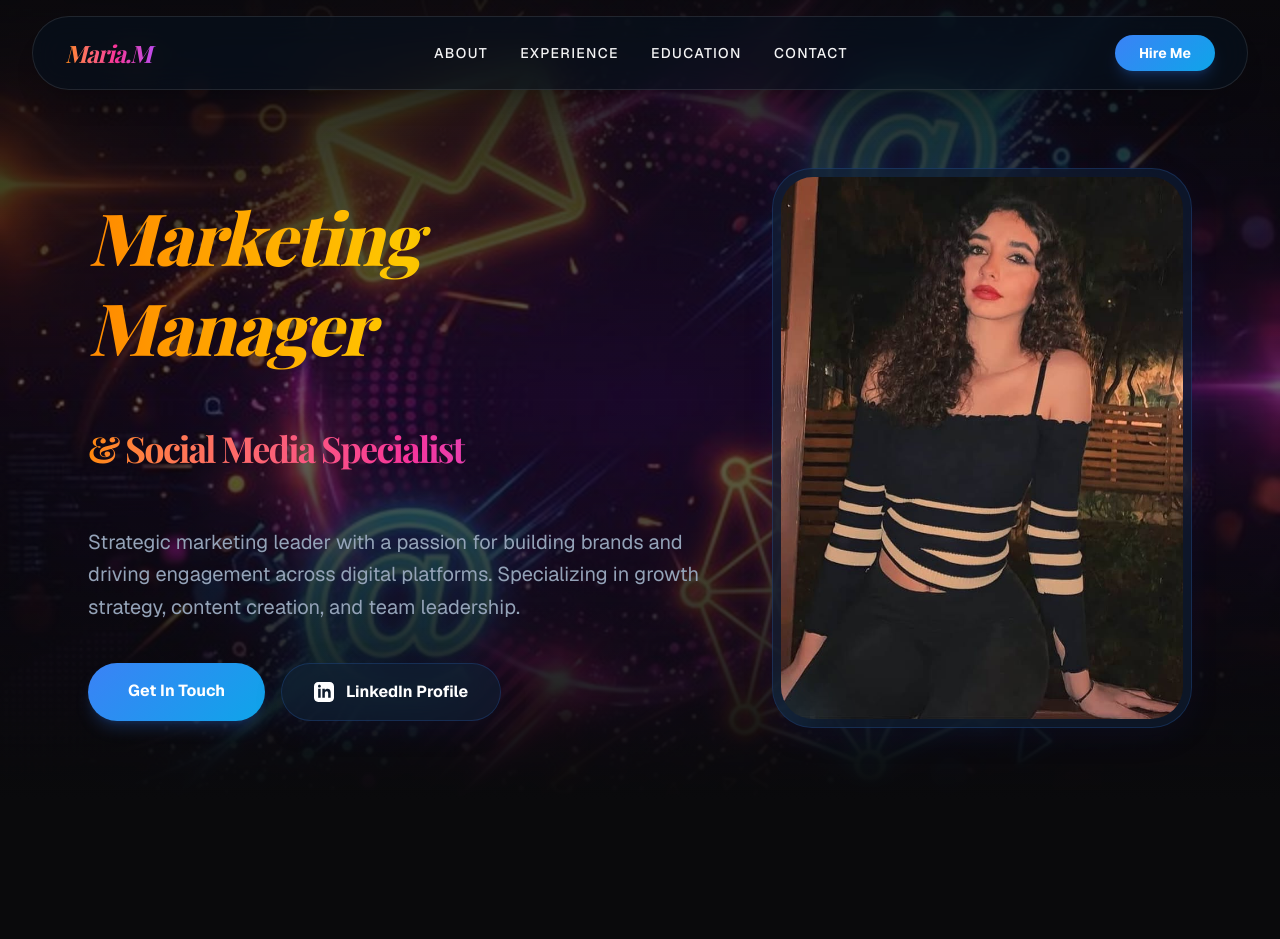
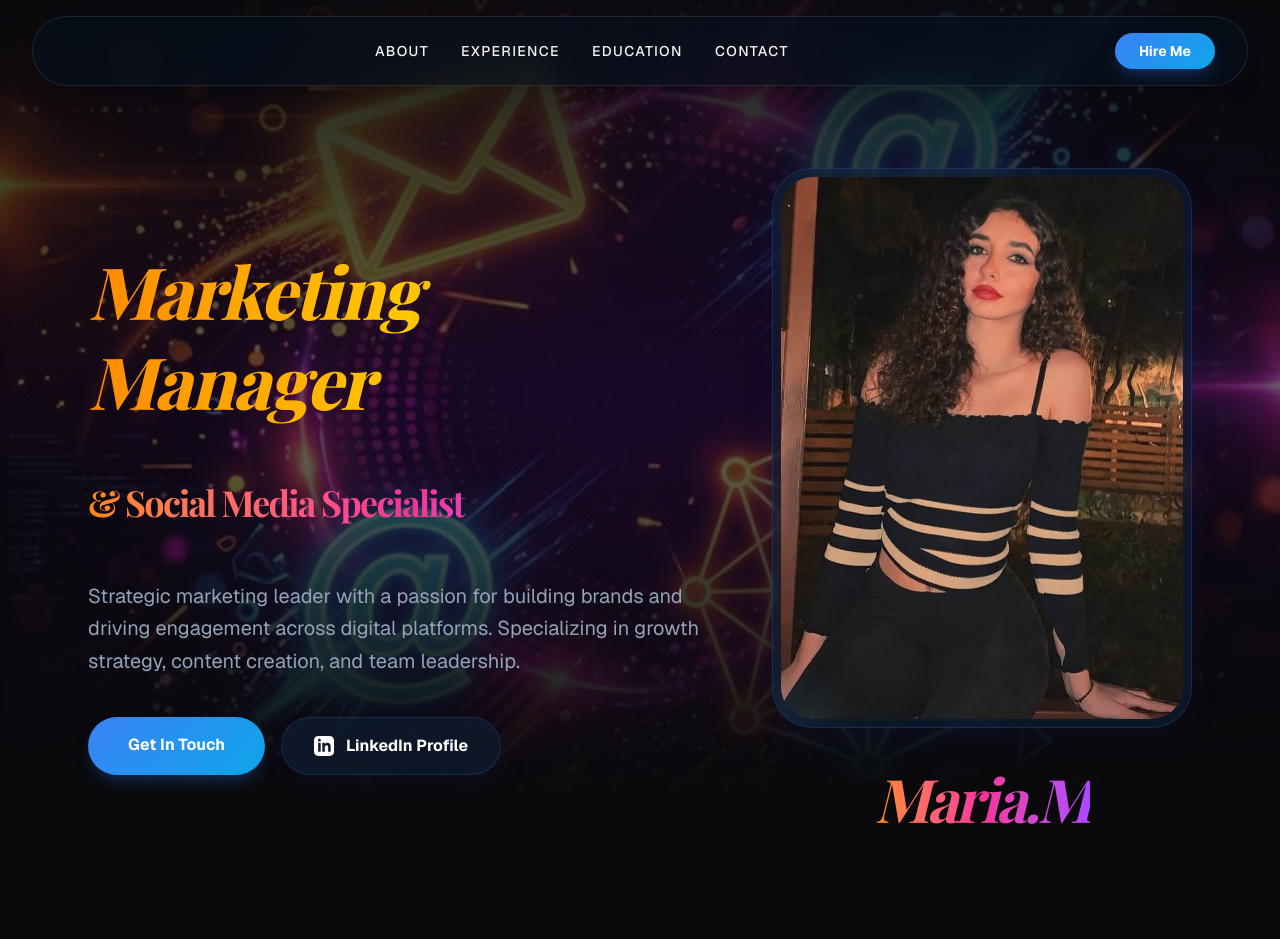
Before and after one commit to Alex-Kr02/CV-Maria, a Next.js app: page / in a window 1280 px wide. Shown: the top 939 px of the page. Built offline with nearby package versions, Linux system fonts and the light colour scheme; a web font is replaced by a local one.

Commit message:
Relocate branded logo to profile section and optimize header spacing

```diff
--- a/app/page.tsx
+++ b/app/page.tsx
@@ -36,10 +36,7 @@ export default function Home() {
            className="w-full max-w-7xl"
         >
         <nav className="glass flex w-full items-center justify-between relative rounded-full px-4 sm:px-8 py-2.5 sm:py-4 shadow-xl border border-white/10 bg-[#0a0a0c]/80 backdrop-blur-xl gap-2 sm:gap-4 overflow-hidden">
-          <div className="flex items-center shrink-0">
-            <span className="inline-block font-[family-name:var(--font-playfair)] text-lg sm:text-2xl font-bold bg-linear-to-r from-orange-400 via-pink-500 to-purple-500 bg-clip-text text-transparent italic tracking-tighter py-1 pr-2 sm:pr-4">Maria.M</span>
-          </div>
-          <div className="flex items-center space-x-5 sm:space-x-8 text-[10px] sm:text-sm font-medium uppercase tracking-widest overflow-x-auto no-scrollbar scroll-smooth whitespace-nowrap px-2 flex-1 justify-start md:justify-center mask-fade-edges">
+          <div className="flex items-center space-x-5 sm:space-x-8 text-[11px] sm:text-sm font-medium uppercase tracking-widest overflow-x-auto no-scrollbar scroll-smooth whitespace-nowrap px-2 flex-1 justify-center mask-fade-edges">
             <a href="#about" className="hover:text-accent transition-colors">About</a>
             <a href="#experience" className="hover:text-accent transition-colors">Experience</a>
             <a href="#education" className="hover:text-accent transition-colors">Education</a>
@@ -114,6 +111,12 @@ export default function Home() {
                 {/* Decorative Elements */}
                 <div className="absolute -bottom-6 -left-6 h-16 w-16 rounded-full border border-accent/20 bg-accent/10 blur-xl"></div>
                 <div className="absolute -top-6 -right-6 h-32 w-32 rounded-full border border-blue-400/20 bg-blue-500/5 blur-2xl opacity-20"></div>
+              </div>
+              {/* Branded Logo Name under Photo */}
+              <div className="mt-8 text-center">
+                <span className="inline-block font-[family-name:var(--font-playfair)] text-4xl sm:text-5xl lg:text-6xl font-bold bg-linear-to-r from-orange-400 via-pink-500 to-purple-500 bg-clip-text text-transparent italic tracking-tighter py-2">
+                  Maria.M
+                </span>
               </div>
             </motion.div>
           </div>
```
